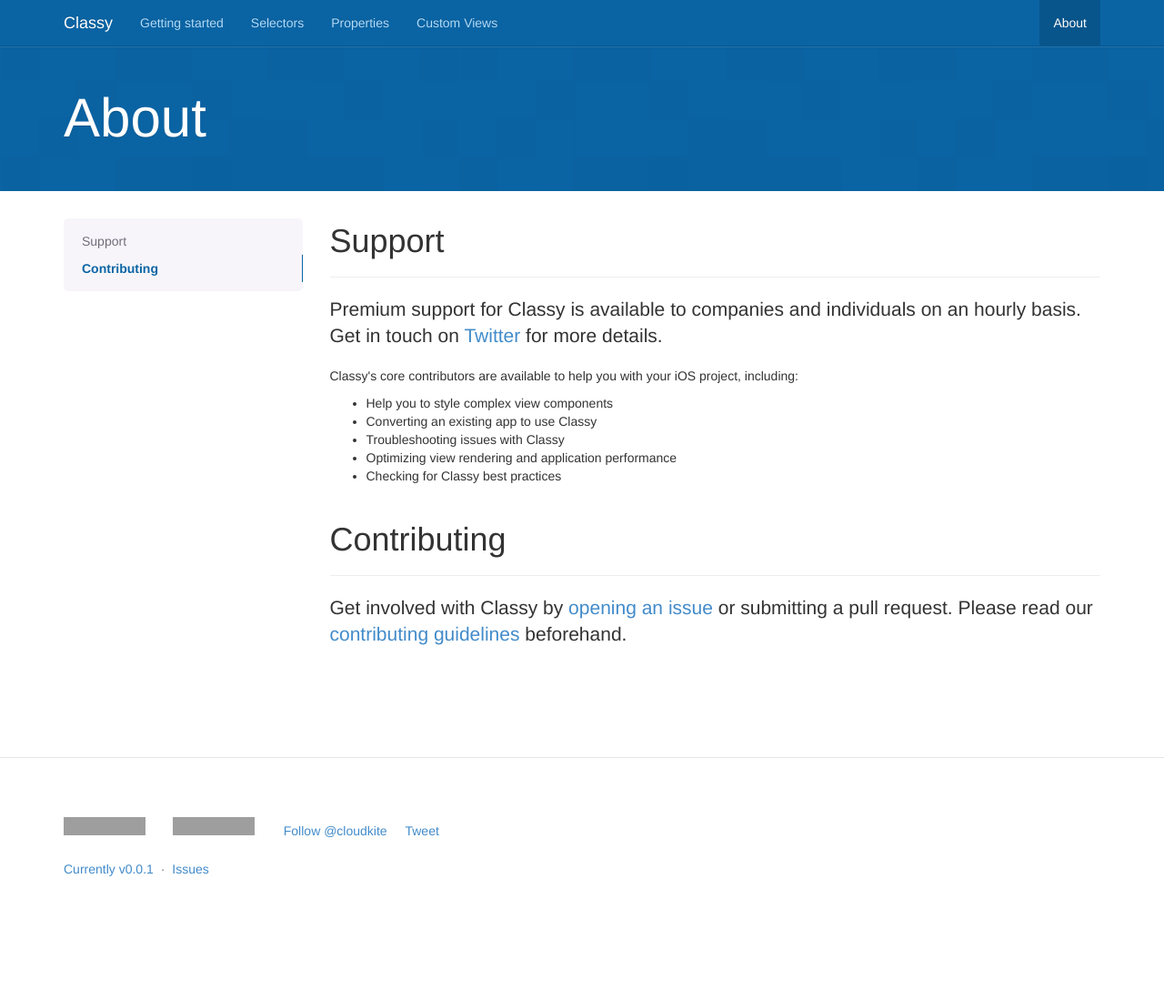
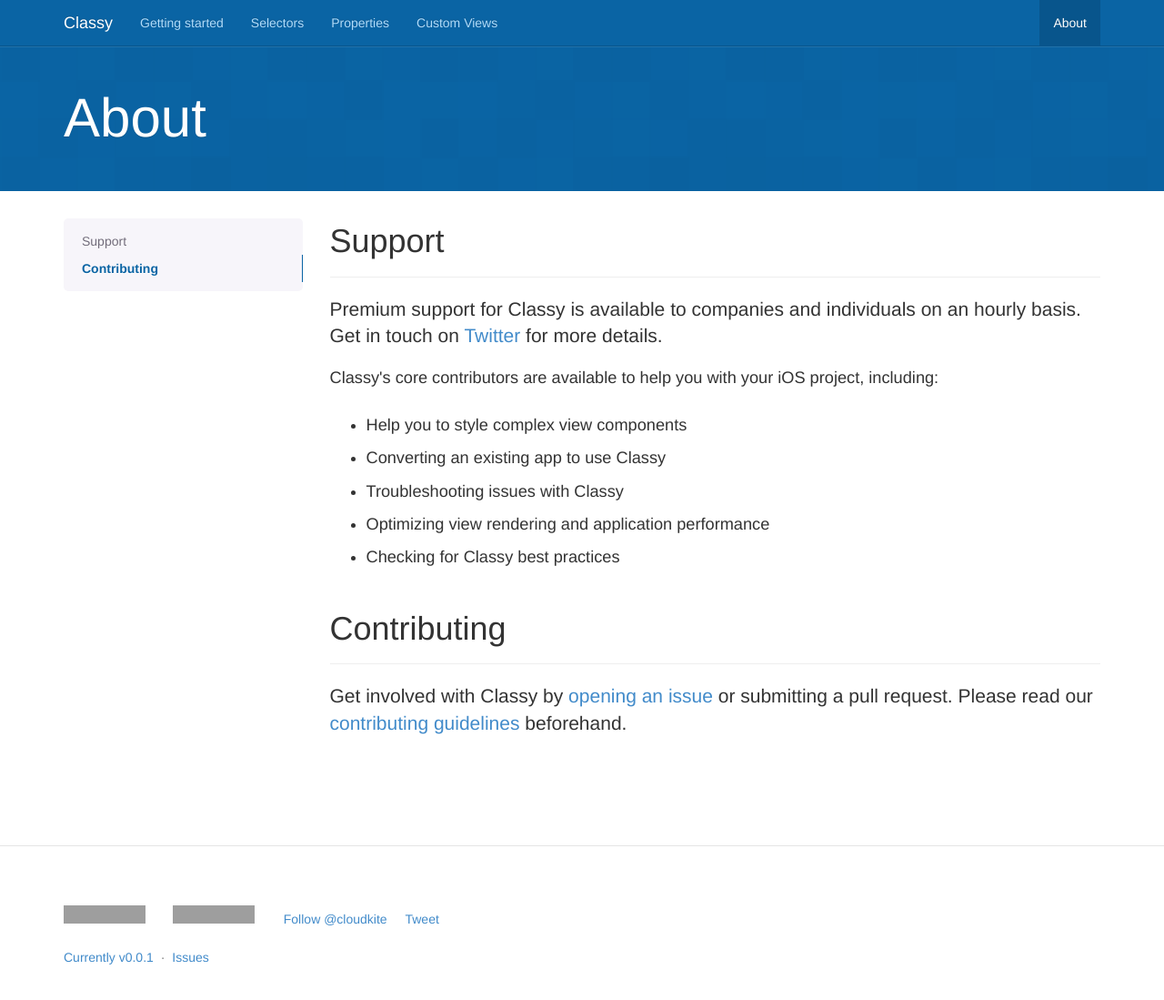
Before and after one commit to ClassyKit/Classy, a Jekyll site: the page built from about.html, in a window 1280 px wide and 1102 px high. Shown: the top 1099 px of the window at 91% size. Built offline with Jekyll 4.4.1, drawn with Linux system fonts in a browser that asks for light colours; nearby versions of some CDN libraries; Markdown is read by kramdown in place of the engine named in the settings; comment, search, counter and statistics services are not loaded; grey boxes are pictures that could not be loaded.

Commit message:
tidyup about page

```diff
--- a/about.html
+++ b/about.html
@@ -14,8 +14,8 @@
   </div>
   <p class="lead">Premium support for Classy is available to companies and individuals on an hourly basis. Get in touch on
       <a href="https://twitter.com/cloudkite">Twitter</a> for more details.</p>
-  <p>Classy's core contributors are available to help you with your iOS project, including:</p>
-  <ul>
+  <p class="lead" style="font-size:1.3em">Classy's core contributors are available to help you with your iOS project, including:</p>
+  <ul class="about-list">
     <li>Help you to style complex view components</li>
     <li>Converting an existing app to use Classy</li>
     <li>Troubleshooting issues with Classy</li>
--- a/docs-assets/css/docs.css
+++ b/docs-assets/css/docs.css
@@ -94,6 +94,12 @@
 .table-values tr.multi-last td:not(:first-child),
 .table-values tr.multi td:not(:first-child) {
   border-top:1px solid #F2F2F2;
+}
+
+.about-list li {
+  font-size:1.3em;
+  font-weight: 200;
+  line-height: 2;
 }
 
 /* Outline button for use within the docs */
```
